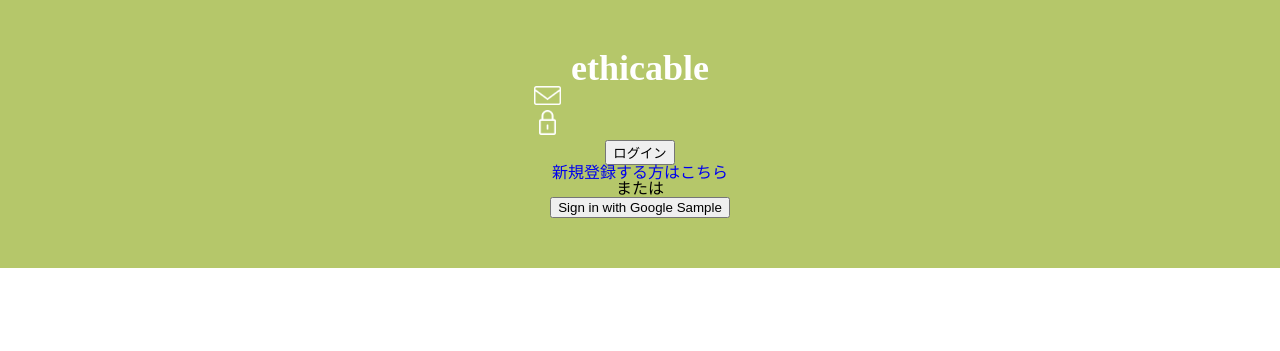
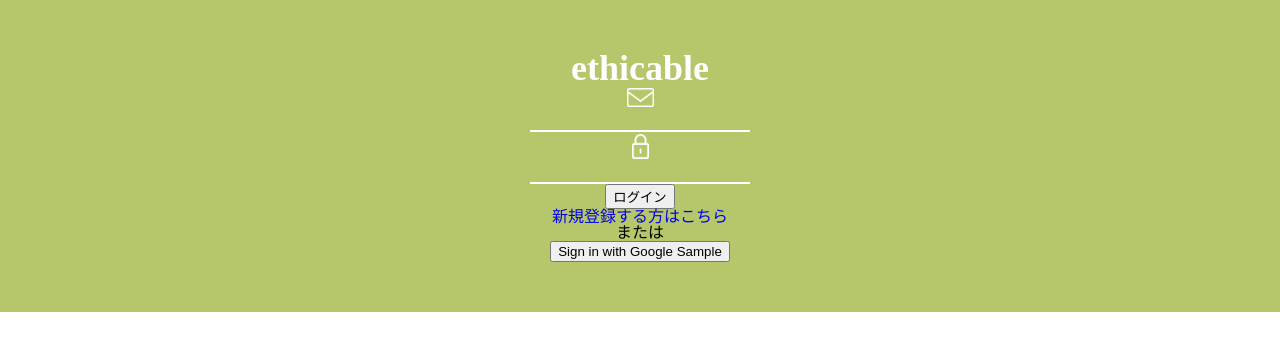
Before and after one commit to yosa34/ethicable-4c, a PHP site: page / in a window 1280 px wide. Shown: the top 351 px of the page. Run offline with PHP 8.4, Linux system fonts and the light colour scheme; some libraries are stand-ins or nearby versions.

Commit message:
各HOME画面ファイル作成

```diff
--- a/html/pages/style/css/login.css
+++ b/html/pages/style/css/login.css
@@ -20,6 +20,14 @@ body#login {
       background: #B5C76A;
       width: 100%;
       padding: 50px 0; }
+    body#login main form {
+      width: 500px;
+      margin: 0 auto; }
+      body#login main form p {
+        width: 200px;
+        margin: 0 auto;
+        border-bottom: 2px solid #FFF;
+        padding: 2px 10px; }
 
 /*
 
--- a/html/pages/style/sass/import/_color.scss
+++ b/html/pages/style/sass/import/_color.scss
@@ -6,3 +6,5 @@ $background_color_main: #FFF;
 
 $title_main_color: #B5C76A;
 $title_sub_color: #FFF;
+
+$border_color:#FFF;
--- a/html/pages/style/sass/login.scss
+++ b/html/pages/style/sass/login.scss
@@ -29,7 +29,16 @@ body#login{
       background: $main_color;
       width: $width_main;
       padding: 50px 0;
-
+    }
+    form{
+      width: 500px;
+      margin: 0 auto;
+      p{
+        width: 200px;
+        margin: 0 auto;
+        border-bottom: 2px solid $border_color;
+        padding: 2px 10px;
+      }
     }
   }
 }
--- a/html/pages/style/sass/page_style/_main.scss
+++ b/html/pages/style/sass/page_style/_main.scss
@@ -1,22 +1,21 @@
 
-html{
-  margin: 0;
-  padding: 0;
-  color: $red;
-}
+// html{
+//   margin: 0;
+//   padding: 0;
+//   color: $red;
+// }
 
-body {
-  background: $main_color;
-  margin: 0;
-  padding: 0;
-  main{
-    padding: 10px;
-  }
-  header{
-    padding: 10px;
-  }
-  footer{
-    padding: 10px;
-  }
-
-}
+// body {
+//   background: $main_color;
+//   margin: 0;
+//   padding: 0;
+//   main{
+//     padding: 10px;
+//   }
+//   header{
+//     padding: 10px;
+//   }
+//   footer{
+//     padding: 10px;
+//   }
+// }
--- a/html/pages/tpl/shop/home.php
+++ b/html/pages/tpl/shop/home.php
@@ -2,7 +2,7 @@
 <title>ethicable｜SHOP｜HOME画面</title>
 
 </head>
-  <body id="login">
+  <body id="shop_home">
     <main>
         <section>
         </section>
```
Also changed, not shown: html/pages/index.html (+4 -4 lines), html/pages/style/css/style.css (+0 -16 lines), html/pages/tpl/remake/home.php (+9 -0 lines).
